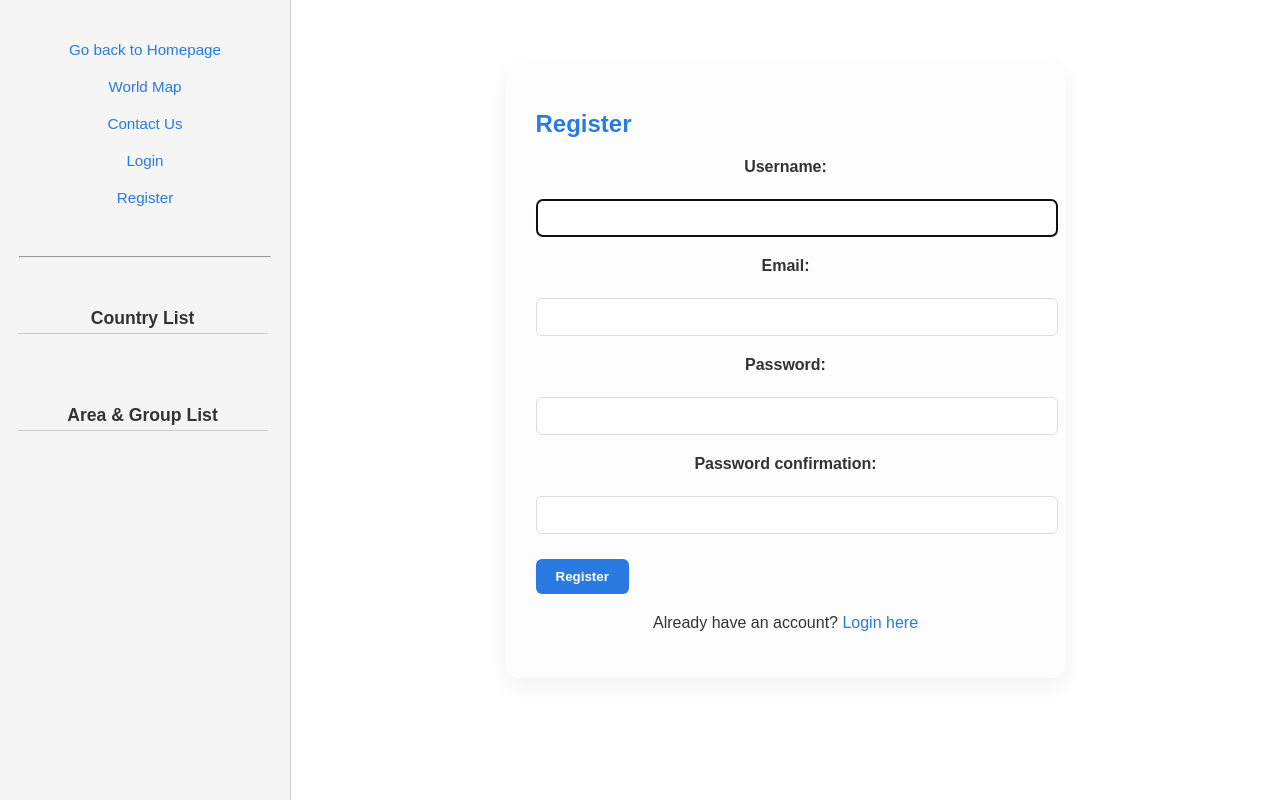
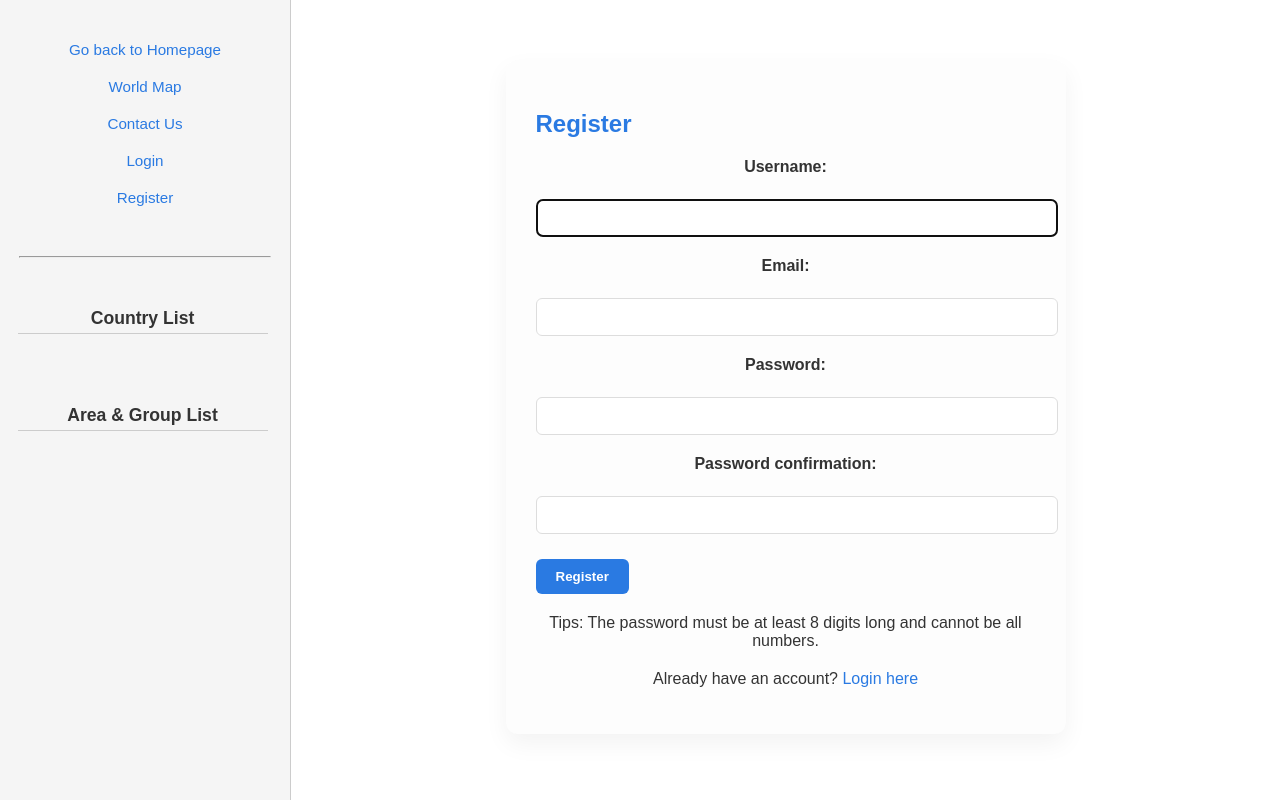
Before and after one commit to Thorki-Su/CS551Q_Assignment_1, a Django app: page /co2/register/ in a window 1280 px wide. Run offline with Django 4.2, Linux system fonts and the light colour scheme.

Commit message:
add a tip for password in register and change some style

```diff
--- a/team_assignment/visual_emission/static/styles.css
+++ b/team_assignment/visual_emission/static/styles.css
@@ -102,6 +102,7 @@ body {
     border: 1px solid #ccc;
     border-radius: 8px;
     transition: border 0.3s;
+    resize: none;
 }
 
 .search-form input:focus,
--- a/team_assignment/visual_emission/templates/register.html
+++ b/team_assignment/visual_emission/templates/register.html
@@ -30,6 +30,7 @@
 
         <button type="submit">Register</button>
     </form>
+    <p>Tips: The password must be at least 8 digits long and cannot be all numbers.<p>
     <p>Already have an account? <a href="{% url 'co2:login' %}">Login here</a></p>
 </div>
 {% endblock %}
```
Also changed, not shown: team_assignment/db.sqlite3.
